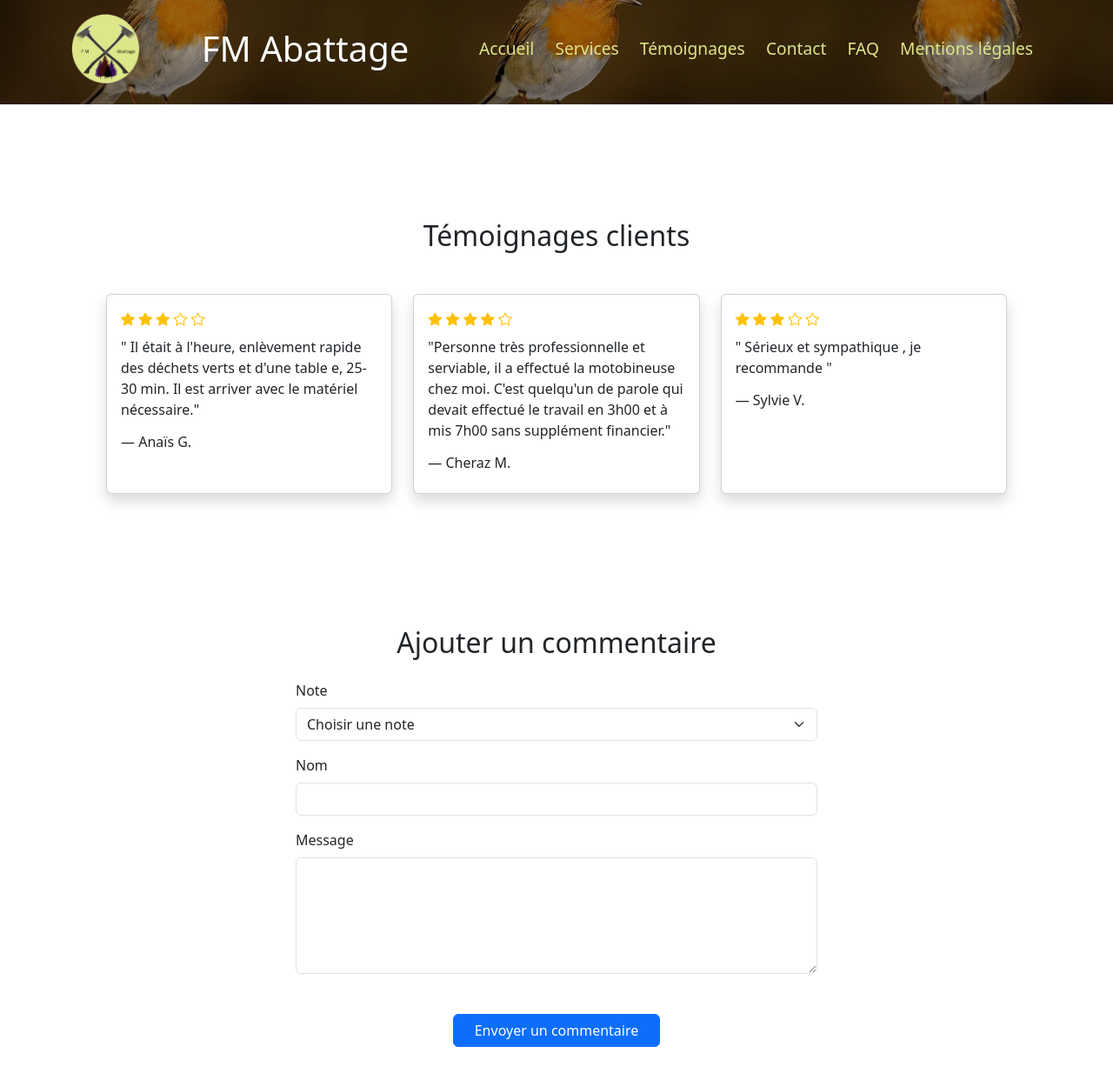
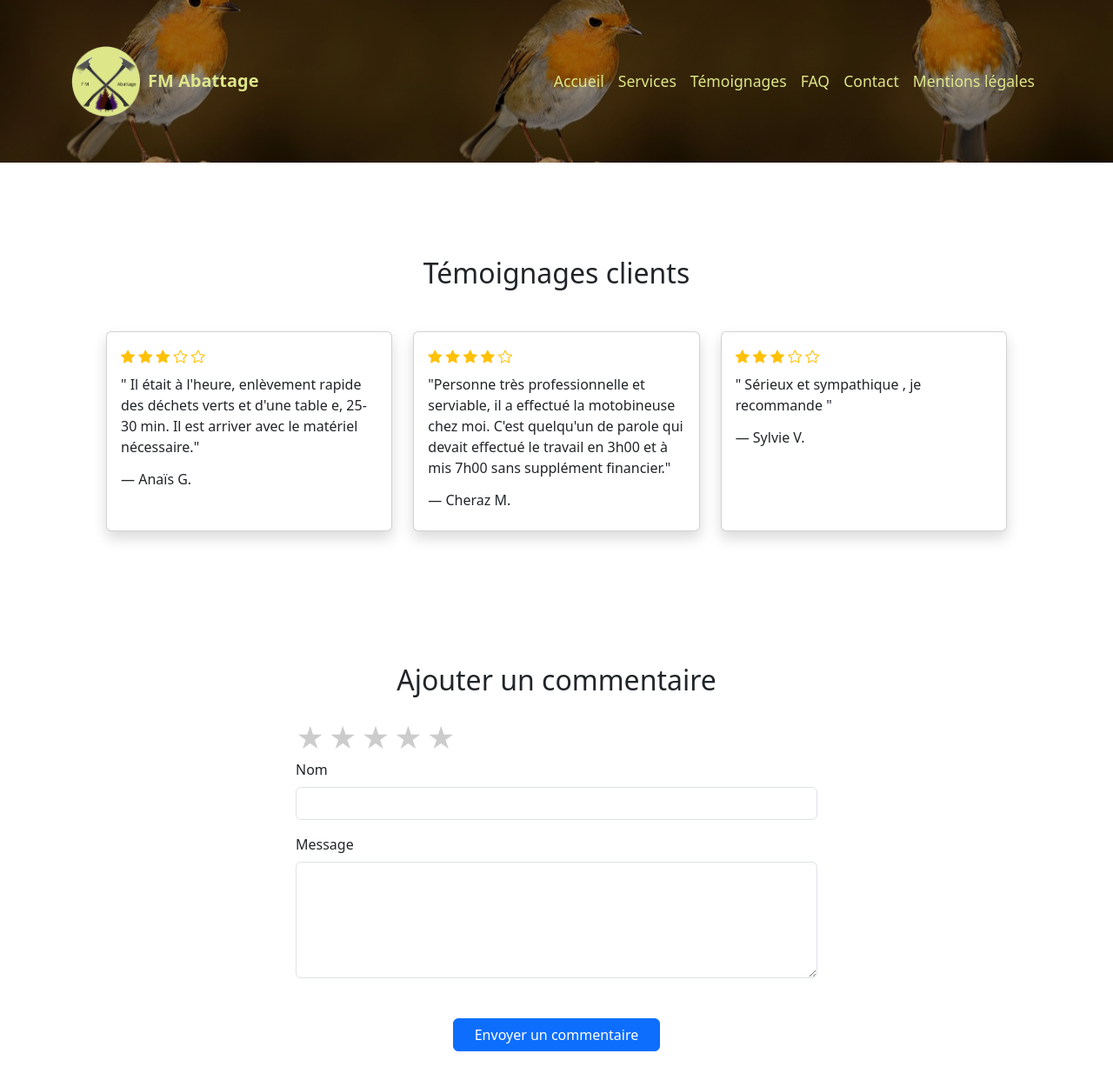
Before and after one commit to Lydie-pixel/fm_abattage, a website: page frontend/pages/temoignage.html in a window 1280 px wide. Shown: the top 1242 px of the page at 87% size. Drawn offline with nearby package versions, Linux system fonts and the light colour scheme; no server answers.

Commit message:
Ajout du dossier .js dans le frond pour plus de simplicité

```diff
--- a/frontend/asset/css/general.css
+++ b/frontend/asset/css/general.css
@@ -98,21 +98,38 @@ header > .container {
   z-index: 1;
 }
 
-.logo {
-  height: 80px;
-  width: auto;
+/* Logo */
+.navbar-brand img {
+  width: 80px;
 }
 
-nav a {
-  text-decoration: none;
-  color: #DDE689;
-  font-size: larger;
-  margin: 0 10px;
-  transition: 0.3s;
+/* Couleur des liens du menu */
+.navbar-nav .nav-link {
+  color: #DDE689 !important;
+  font-size: 1.1rem;
+  font-weight: 500;
 }
 
-nav a:hover {
+/* hover */
+.navbar-nav .nav-link:hover {
   opacity: 0.8;
+}
+
+/* bouton burger */
+.navbar-toggler {
+  border-color: #DDE689;
+}
+
+/* icône burger */
+.navbar-toggler-icon {
+  filter: invert(89%) sepia(21%) saturate(370%) hue-rotate(25deg);
+}
+
+/* nom entreprise */
+.navbar-brand {
+  color: #DDE689 !important;
+  font-weight: bold;
+  font-size: 1.5rem;
 }
 
 section img {
@@ -181,11 +198,6 @@ img {
     font-size: 1.4rem;
   }
 
-  nav a {
-    display: block;
-    margin: 5px 0;
-  }
-
   section {
     text-align: center;
   }
--- /dev/null
+++ b/frontend/asset/css/temoignane.css
@@ -0,0 +1,9 @@
+.rating span {
+  font-size: 2rem;
+  cursor: pointer;
+  color: #ccc;
+}
+
+.rating span.active {
+  color: gold;
+}
--- /dev/null
+++ b/frontend/asset/js/components.js
@@ -0,0 +1,13 @@
+fetch("/frontend/pages/composant/header.html")
+.then(res => res.text())
+.then(data => {
+    const header = document.getElementById("header");
+    if(header) header.innerHTML = data;
+});
+
+fetch("/frontend/pages/composant/footer.html")
+.then(res => res.text())
+.then(data => {
+    const footer = document.getElementById("footer");
+    if(footer) footer.innerHTML = data;
+});
--- a/frontend/pages/composant/header.html
+++ b/frontend/pages/composant/header.html
@@ -1,16 +1,48 @@
-<header class="text-white py-3 mb-4">
-  <div class="container d-flex justify-content-between align-items-center">
-    <img src="/frontend/asset/img/logo/Logo.png" alt="Logo FM Abattage" class="logo">
-    <h1 class="mb-0">FM Abattage</h1>
+<header>
+<nav class="navbar navbar-expand-lg">
+  <div class="container">
 
-    <nav>
-      <a href="/index.html">Accueil</a>
-      <a href="/frontend/pages/services.html">Services</a>
-      <a href="/frontend/pages/temoignage.html">Témoignages</a>
-      <a href="/frontend/pages/contact.html">Contact</a>
-      <a href="/frontend/pages/faq.html">FAQ</a>
-      <a href="/frontend/pages/legal.html">Mentions légales</a>
-    </nav>
+    <a class="navbar-brand d-flex align-items-center" href="/index.html">
+      <img src="/frontend/asset/img/logo/Logo.png" alt="Logo FM Abattage" width="50" class="me-2">
+      FM Abattage
+    </a>
+
+    <!-- bouton burger -->
+    <button class="navbar-toggler" type="button" data-bs-toggle="collapse" data-bs-target="#menuNavbar">
+      <span class="navbar-toggler-icon"></span>
+    </button>
+
+    <!-- menu -->
+    <div class="collapse navbar-collapse" id="menuNavbar">
+      <ul class="navbar-nav ms-auto">
+
+        <li class="nav-item">
+          <a class="nav-link" href="/index.html">Accueil</a>
+        </li>
+
+        <li class="nav-item">
+          <a class="nav-link" href="/frontend/pages/services.html">Services</a>
+        </li>
+
+        <li class="nav-item">
+          <a class="nav-link" href="/frontend/pages/temoignage.html">Témoignages</a>
+        </li>
+
+        <li class="nav-item">
+          <a class="nav-link" href="/frontend/pages/faq.html">FAQ</a>
+        </li>
+
+        <li class="nav-item">
+          <a class="nav-link" href="/frontend/pages/contact.html">Contact</a>
+        </li>
+
+        <li class="nav-item">
+          <a class="nav-link" href="/frontend/pages/legal.html">Mentions légales</a>
+        </li>
+
+      </ul>
+    </div>
 
   </div>
+</nav>
 </header>
--- a/frontend/pages/temoignage.html
+++ b/frontend/pages/temoignage.html
@@ -7,6 +7,7 @@
 
         <link href="/frontend/asset/img/logo/Logo.png" rel="icon">
         <link href="/frontend/asset/css/general.css" rel="stylesheet">
+        <link href="/frontend/asset/css/temoignane.css" rel="stylesheet">
         <link href="https://cdn.jsdelivr.net/npm/bootstrap@5.3.2/dist/css/bootstrap.min.css" rel="stylesheet">
         <link href="https://cdn.jsdelivr.net/npm/bootstrap-icons/font/bootstrap-icons.css" rel="stylesheet">
     </head>
@@ -77,19 +78,17 @@
             <section class="container my-5">
                 <h2 class="mb-4 text-center">Ajouter un commentaire</h2>
 
-                <form action="#" method="post" class="mx-auto" style="max-width:600px;">
+                <form id="testimonialForm" action="#" method="post" class="mx-auto" style="max-width:600px;">
 
-                    <div class="mb-3">
-                        <label class="form-label">Note</label>
-                        <select name="rating" class="form-select" required>
-                            <option value="">Choisir une note</option>
-                            <option value="5">⭐⭐⭐⭐⭐</option>
-                            <option value="4">⭐⭐⭐⭐</option>
-                            <option value="3">⭐⭐⭐</option>
-                            <option value="2">⭐⭐</option>
-                            <option value="1">⭐</option>
-                        </select>
+                    <div class="rating">
+                        <span data-value="5">★</span>
+                        <span data-value="4">★</span>
+                        <span data-value="3">★</span>
+                        <span data-value="2">★</span>
+                        <span data-value="1">★</span>
                     </div>
+
+                    <input type="hidden" id="rating" value="0">
 
                     <div class="mb-3">
                     <label class="form-label">Nom</label>
@@ -112,41 +111,6 @@
 
         <div id="footer"></div>
         <script src="https://cdn.jsdelivr.net/npm/bootstrap@5.3.2/dist/js/bootstrap.bundle.min.js"></script>
-        <script>
-            fetch("/frontend/pages/composant/header.html")
-            .then(res => res.text())
-            .then(data => document.getElementById("header").innerHTML = data);
-
-            fetch("/frontend/pages/composant/footer.html")
-            .then(res => res.text())
-            .then(data => document.getElementById("footer").innerHTML = data);
-
-            // charger les avis depuis le backend
-            function displayStars(rating) {
-            return "⭐".repeat(rating);
-            }
-
-            fetch("http://localhost:3000/api/testimonials")
-            .then(res => res.json())
-            .then(data => {
-
-                const container = document.getElementById("testimonials");
-
-                data.forEach(t => {
-
-                const div = document.createElement("div");
-
-                div.innerHTML = `
-                    <h3>${displayStars(t.rating)}</h3>
-                    <p>${t.name}</p>
-                    <p>${t.message}</p>
-                `;
-
-                container.appendChild(div);
-
-                });
-
-            });
-        </script>
+        <script src="/frontend/asset/js/components.js"></script>
     </body>
 </html>
```
Also changed, not shown: frontend/asset/js/temoignage.js (added, +48 -0 lines), frontend/pages/contact.html (+1 -9 lines), frontend/pages/faq.html (+2 -10 lines), frontend/pages/legal.html (+1 -9 lines), frontend/pages/services.html (+1 -9 lines), frontend/asset/css/contact.css (added), frontend/asset/css/faq.css (added), frontend/asset/css/legal.css (added), frontend/asset/css/services.css (added), frontend/asset/js/contact.js (added), frontend/asset/js/legal.js (added), frontend/asset/js/services.js (added).
